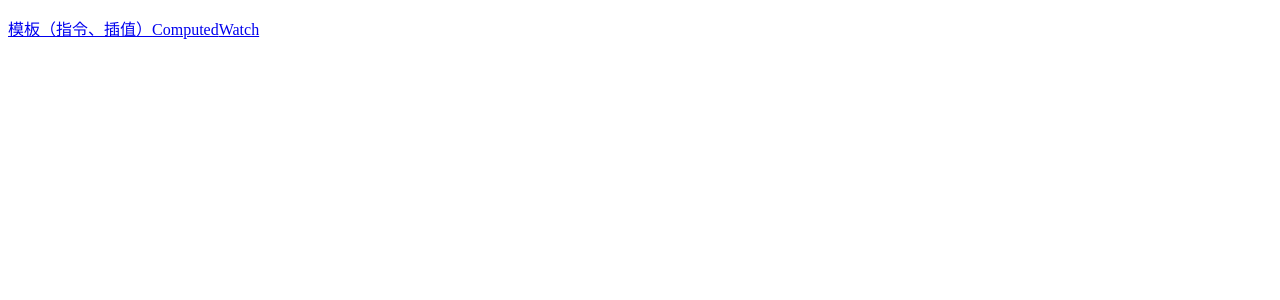
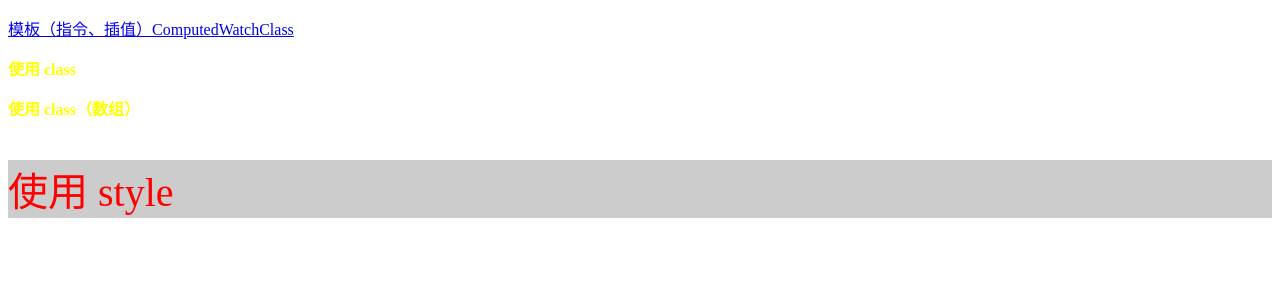
Before and after one commit to levid-gc/vue-playground, a Vue app: page /#/class in a window 1280 px wide. Before the commit this address led to /#/. Shown: the top 300 px of the page. Built offline with nearby package versions, Linux system fonts and the light colour scheme.

Commit message:
feat: add Class page

```diff
--- a/src/App.vue
+++ b/src/App.vue
@@ -4,6 +4,7 @@
       <router-link to="/template">模板（指令、插值）</router-link>
       <router-link to="/computed">Computed</router-link>
       <router-link to="/watch">Watch</router-link>
+      <router-link to="/class">Class</router-link>
     </p>
     <router-view></router-view>
   </div>
--- /dev/null
+++ b/src/components/VClass.vue
@@ -0,0 +1,40 @@
+<template>
+  <div>
+    <p :class="{ bold: isBold, yellow: isYellow }">使用 class</p>
+    <p :class="[bold, yellow]">使用 class（数组）</p>
+    <p :style="styleData">使用 style</p>
+  </div>
+</template>
+
+<script lang="ts">
+import { Vue, Component } from 'vue-property-decorator';
+
+@Component
+class VClass extends Vue {
+  isBold = true;
+
+  isYellow = true;
+
+  bold = 'bold';
+
+  yellow = 'yellow';
+
+  styleData = {
+    fontSize: '40px',
+    color: 'red',
+    backgroundColor: '#ccc'
+  };
+}
+
+export default VClass;
+</script>
+
+<style scoped>
+.bold {
+  font-weight: 700;
+}
+
+.yellow {
+  color: yellow;
+}
+</style>
--- a/src/components/VWatch.vue
+++ b/src/components/VWatch.vue
@@ -5,7 +5,7 @@
   </div>
 </template>
 
-<script>
+<script lang="ts">
 import { Vue, Component, Watch } from 'vue-property-decorator';
 
 @Component
@@ -17,13 +17,13 @@ class VWatch extends Vue {
   };
 
   @Watch('name')
-  watchName(val, oldVal) {
+  watchName(val: string, oldVal: string) {
     // 可以正常拿到 oldVal 和 val
     console.log('watch name', val, oldVal);
   }
 
   @Watch('info', { deep: true })
-  watchInfo(val, oldVal) {
+  watchInfo(val: string, oldVal: string) {
     // 引用类型，拿不到 oldVal，因为指针已指向新的 val 值
     console.log('watch info', val, oldVal);
   }
--- a/src/routes.ts
+++ b/src/routes.ts
@@ -1,11 +1,13 @@
 import VTemplate from './components/VTemplate.vue';
 import VComputed from './components/VComputed.vue';
 import VWatch from './components/VWatch.vue';
+import VClass from './components/VClass.vue';
 
 const routes = [
   { path: '/template', component: VTemplate },
   { path: '/computed', component: VComputed },
-  { path: '/watch', component: VWatch }
+  { path: '/watch', component: VWatch },
+  { path: '/class', component: VClass }
 ];
 
 export default routes;
```
Also changed, not shown: 1 other file (tests, documents, lock files or other folders).
